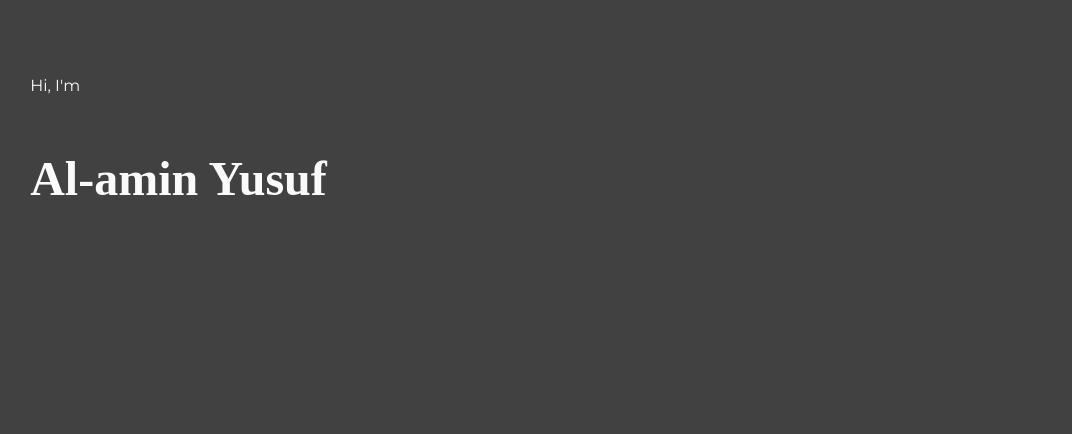
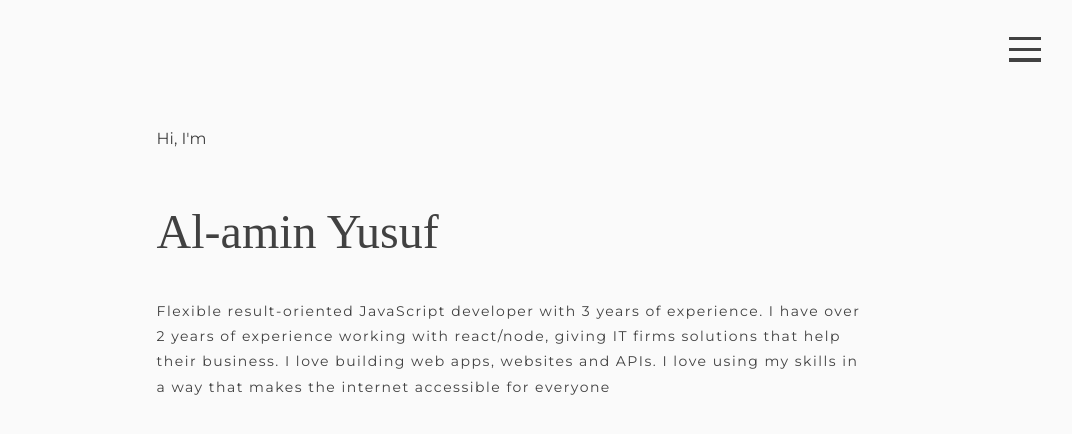
Before and after one commit to alaminyusuf/portfolio, a Gatsby site: page / in a window 1280 px wide. Shown: the whole page, without its empty margins (41-1113 px from the left). Built offline with nearby package versions, Linux system fonts and the light colour scheme; Gatsby itself is replaced by a stand-in of ours; a web font is replaced by a local one.

Commit message:
commit changes

```diff
--- a/src/components/Hero.js
+++ b/src/components/Hero.js
@@ -7,6 +7,13 @@ const Hero = () => {
         <div className="intro">
           <div className="salutation">Hi, I'm</div>
           <h1 className="text-white intro_header">Al-amin Yusuf</h1>
+          <div className="summary">
+            Flexible result-oriented JavaScript developer with 3 years of
+            experience. I have over 2 years of experience working with
+            react/node, giving IT firms solutions that help their business. I
+            love building web apps, websites and APIs. I love using my skills in
+            a way that makes the internet accessible for everyone
+          </div>
         </div>
       </section>
     </div>
--- a/src/components/Menu/Burger/Burger.js
+++ b/src/components/Menu/Burger/Burger.js
@@ -41,7 +41,6 @@ const StyledBurger = styled.button`
     position: relative;
     transform-origin: 1px;
     :first-child {
-      background: ${({ open }) => (open ? "#fafafa" : "#414141")};
       transform: ${({ open }) => (open ? "rotate(45deg)" : "rotate(0)")};
     }
     :nth-child(2) {
@@ -49,7 +48,6 @@ const StyledBurger = styled.button`
       transform: ${({ open }) => (open ? "translateX(20px)" : "translate(0)")};
     }
     :nth-child(3) {
-      background: ${({ open }) => (open ? "#fafafa" : "#414141")};
       transform: ${({ open }) => (open ? "rotate(-45deg)" : "rotate(0)")};
     }
   }
--- a/src/components/Menu/Menu/Menu.js
+++ b/src/components/Menu/Menu/Menu.js
@@ -5,9 +5,9 @@ import styled from "styled-components"
 const Menu = ({ open }) => (
   <StyledMenu open={open}>
     <a href="/">Home</a>
+    <a href="/order">Resume</a>
     <a href="/contact">Contact</a>
     <a href="/my-work">My Work</a>
-    <a href="/order">Resume</a>
   </StyledMenu>
 )
 
@@ -19,7 +19,7 @@ const StyledMenu = styled.nav`
   display: flex;
   flex-direction: column;
   justify-content: center;
-  background: #414141;
+  background: #f4f4f4;
   height: 100%;
   text-align: left;
   position: absolute;
@@ -37,17 +37,19 @@ const StyledMenu = styled.nav`
     text-transform: uppercase;
     padding: 1rem 0;
     font-weight: 400;
-    color: #fafafa;
+    color: #414141;
     text-align: center;
     text-decoration: none;
     display: ${({ open }) => (open ? "block" : "none")};
     transition: color 0.3s linear;
-    @media (max-width: 563px) {
+    width: ;
+    margin: 0 auto;
+    &:hover {
+      text-decoration: underline;
+    }
+    @media (max-width: 768px) {
       font-size: 1.2rem;
       text-align: center;
-    }
-    &:hover {
-      color: #515151;
     }
   }
 `
--- /dev/null
+++ b/src/components/Navv.js
@@ -0,0 +1,34 @@
+import React, { useEffect } from "react"
+
+import Burger from "./Menu/Burger"
+import Menu from "./Menu/Menu"
+
+const Nav = () => {
+  const useClickOutside = (ref, handler) => {
+    useEffect(() => {
+      const listner = event => {
+        if (!ref.current || ref.current.contains(event.target)) {
+          return
+        }
+        handler(event)
+      }
+      document.addEventListener("mousedown", listner)
+      return () => {
+        document.removeEventListener("mousedown", listner)
+      }
+    }, [ref, handler])
+  }
+  const [open, setOpen] = React.useState(false)
+  const node = React.useRef()
+
+  useClickOutside(node, () => setOpen(false))
+
+  return (
+    <div ref={node}>
+      <Burger open={open} setOpen={setOpen} />
+      <Menu open={open} setOpen={setOpen} />
+    </div>
+  )
+}
+
+export default Nav
--- a/src/components/layout.css
+++ b/src/components/layout.css
@@ -3,21 +3,22 @@
 body {
   font-family: "Montserrat", sans-serif;
   font-size: 24px;
-  background-color: #414141;
-  color: #fafafa;
+  color: #414141;
+  background-color: #fafafa;
 }
 
 .container {
-  width: 90%;
+  width: 85%;
   margin: 0 auto;
 }
 
 section {
-  margin: 2.5em 0;
+  margin-top: 2em;
 }
 
 .intro_header {
   font-family: "Reggae One", cursive;
+  font-weight: 400;
   font-size: 3rem;
 }
 
@@ -25,3 +26,21 @@ section {
   font-size: 16px;
   padding: 1em 0;
 }
+
+.summary {
+  font-size: 14px;
+  letter-spacing: 1px;
+  line-height: 1.8;
+}
+
+@media (min-width: 768px) {
+  .container {
+    width: 70%;
+  }
+  .summary {
+    letter-spacing: 1.5px;
+  }
+  section {
+    width: 80%;
+  }
+}
--- a/src/pages/index.js
+++ b/src/pages/index.js
@@ -3,11 +3,13 @@ import React from "react"
 import Layout from "../components/layout"
 import SEO from "../components/seo"
 import Hero from "../components/Hero"
+import Nav from "../components/Navv"
 
 const IndexPage = () => (
   <Layout>
     <SEO title="Home" />
     <div className="container">
+      <Nav />
       <Hero />
     </div>
   </Layout>
```
